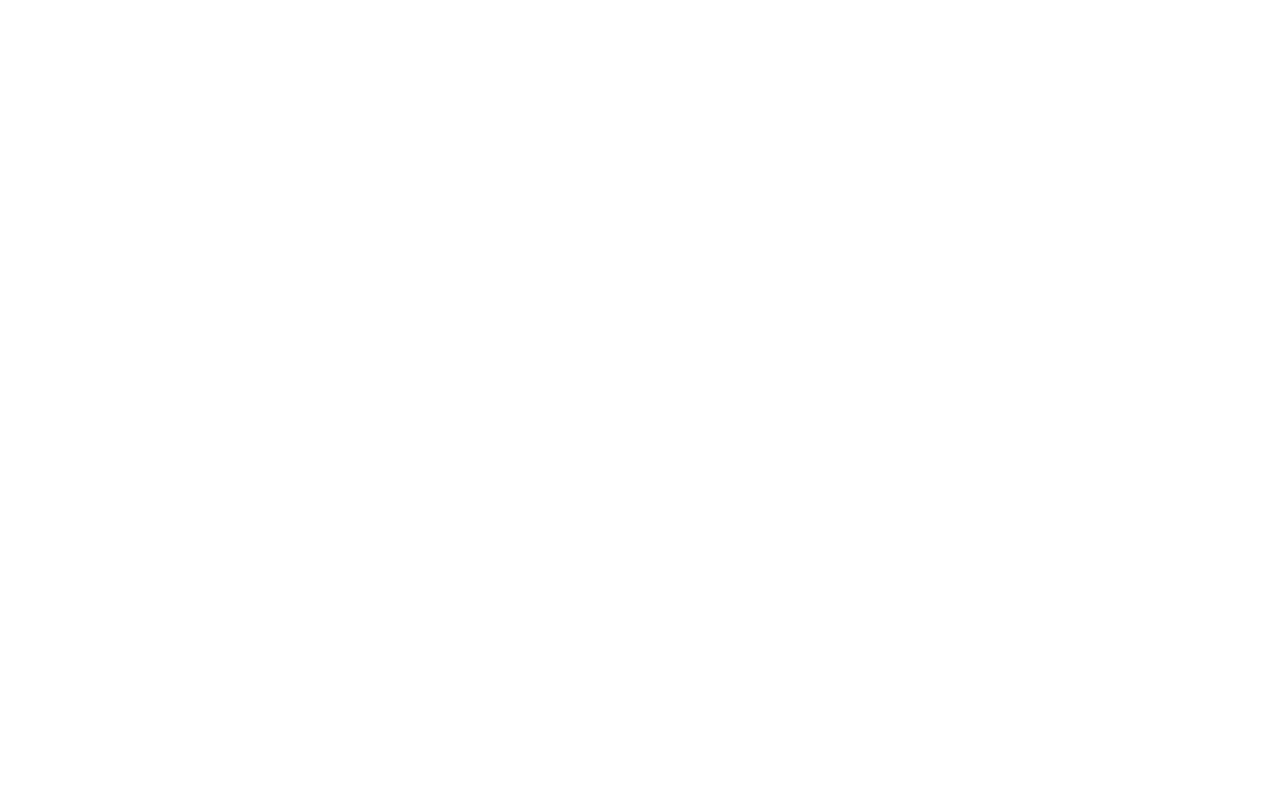
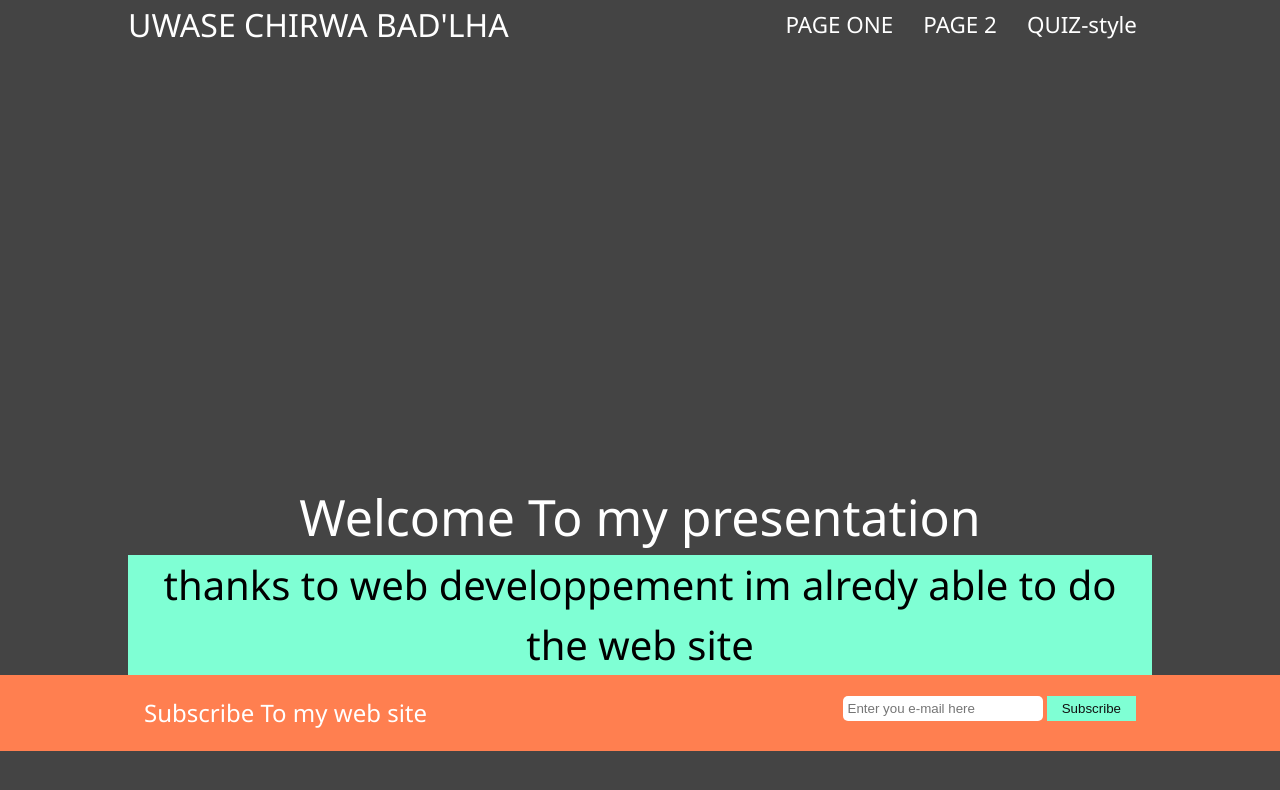
Before and after one commit to uwasechirwa/QUIZ-TWO, a plain HTML site: page QUIZ/PAGE1.html in a window 1280 px wide. Drawn offline with Linux system fonts and the light colour scheme.

Commit message:
Update PAGE1.html

```diff
--- a/QUIZ/PAGE1.html
+++ b/QUIZ/PAGE1.html
@@ -2,11 +2,52 @@
 <html lang="en">
 <head>
     <meta charset="UTF-8">
-    <meta http-equiv="X-UA-Compatible" content="IE=edge">
     <meta name="viewport" content="width=device-width, initial-scale=1.0">
+    <meta http-equiv="X-UA-Compatible" content="ie=edge">
+    <link rel="stylesheet" href="three-style.css">
     <title>QUIZ</title>
+    <style>
+        .boxes {
+            margin: 0 auto;
+        }
+    .box {
+        width: 20%;
+        float: left;
+    }
+    </style>
 </head>
 <body>
+        <header>
+                <div class="container">
+                        <div class="branding">
+                                <h1>UWASE CHIRWA BAD'LHA</h1>
+                                <h1>QUIZ TWO</h1>
+                             </div>
+                             <ul>
 
-</body>
-</html>
+                                <li><a href="PAGE1.html" class="inde">PAGE ONE</a></li>
+                                <li><a href="page2.html">PAGE 2</a></li>
+                                <li><a href="QUIZstyle.html">QUIZ-style</a></li>
+                             </ul>
+                </div>
+            </header>
+
+
+
+    <section class="showcase">
+            <div class="container">
+                <h1 style="padding-top:480px; font-size: 50px;color: white;">Welcome To my presentation</h1>
+                <p>thanks to web developpement im alredy able to do the web site</p>
+
+            </div>
+        </section>
+    <section id="subscribe" style="background: coral; padding: 20px;">
+                    <div class="container">
+                <h1>Subscribe To my web site</h1>
+                <form action="">
+                    <input type="text" placeholder="Enter you e-mail here">
+                    <input type="submit" value="Subscribe">
+        </form>
+    </section>
+    </body>
+    </html>
```
